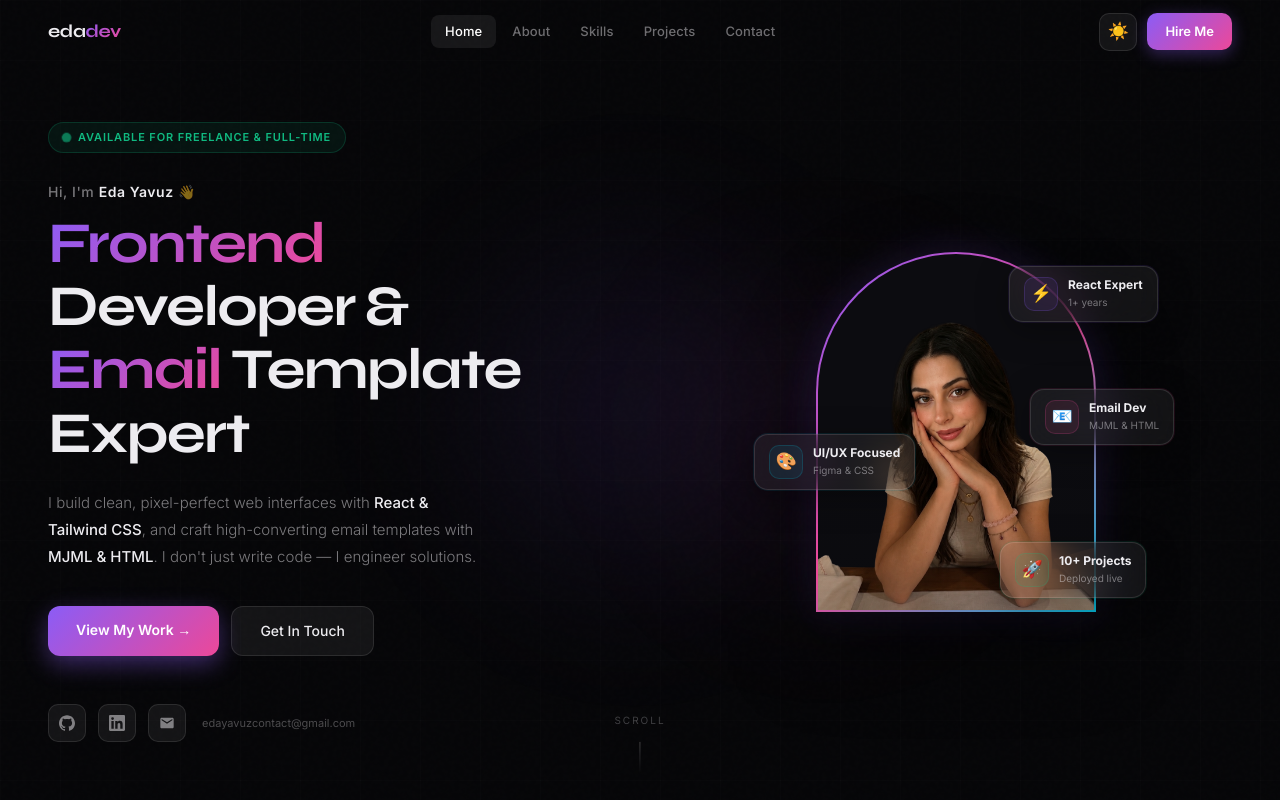
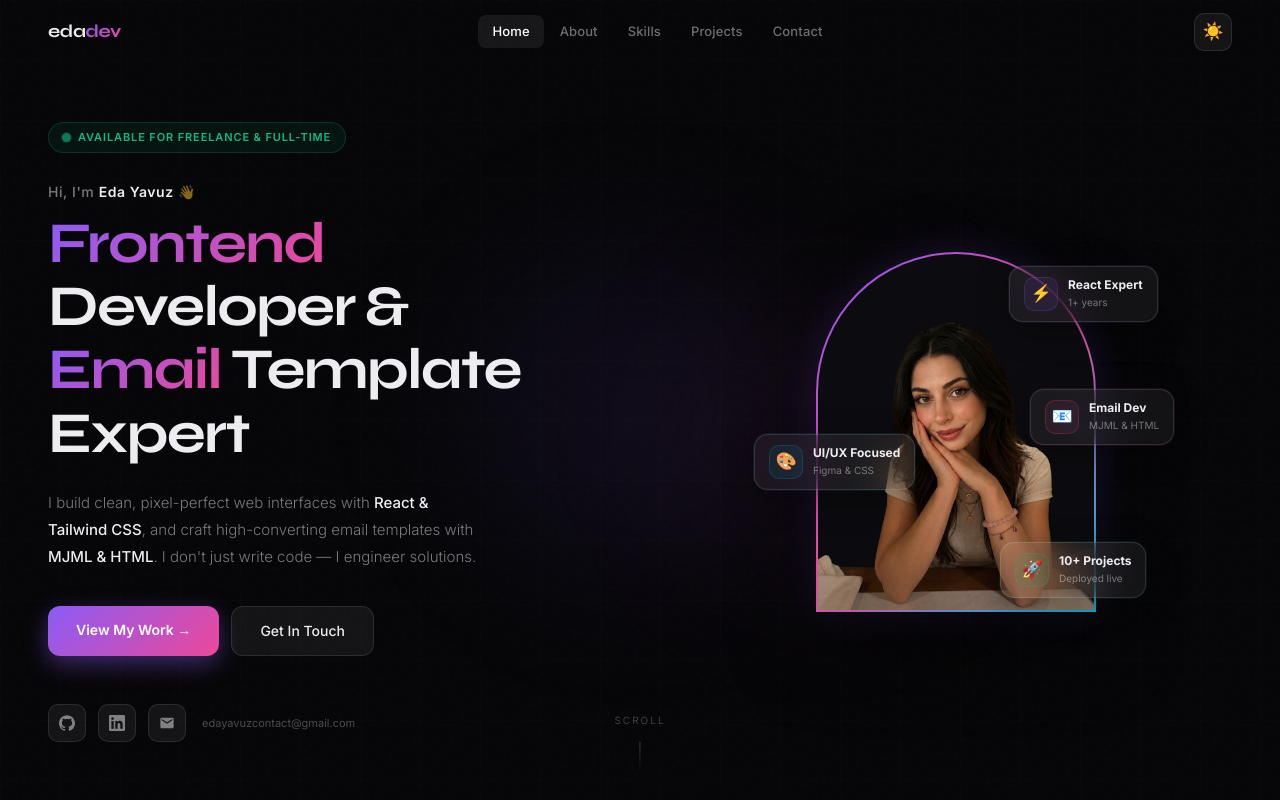
Before and after one commit to edayavuz6/My-Portfolio, a React (Vite) app in the folder My portfolio project/: page / in a window 1280 px wide. Shown: the top 800 px of the page. Built offline with nearby package versions, Linux system fonts and the light colour scheme.

Commit message:
I removed an extra button

```diff
--- a/My portfolio project/src/components/Navbar.jsx
+++ b/My portfolio project/src/components/Navbar.jsx
@@ -153,25 +153,6 @@ export default function Navbar({ dark, toggleDark }) {
         >
           {dark ? "☀️" : "🌙"}
         </motion.button>
-
-        <motion.a
-          href="mailto:edayavuzcontact@gmail.com"
-          whileHover={{ scale: 1.03, y: -1 }}
-          whileTap={{ scale: 0.97 }}
-          style={{
-            padding: "8px 18px",
-            borderRadius: "10px",
-            fontSize: "13px",
-            fontWeight: 600,
-            background: "linear-gradient(135deg,#8b5cf6,#ec4899)",
-            color: "white",
-            boxShadow: "0 4px 16px rgba(139,92,246,0.35)",
-            cursor: "pointer",
-            display: "inline-block",
-          }}
-        >
-          Hire Me
-        </motion.a>
       </div>
     </motion.nav>
   );
```
